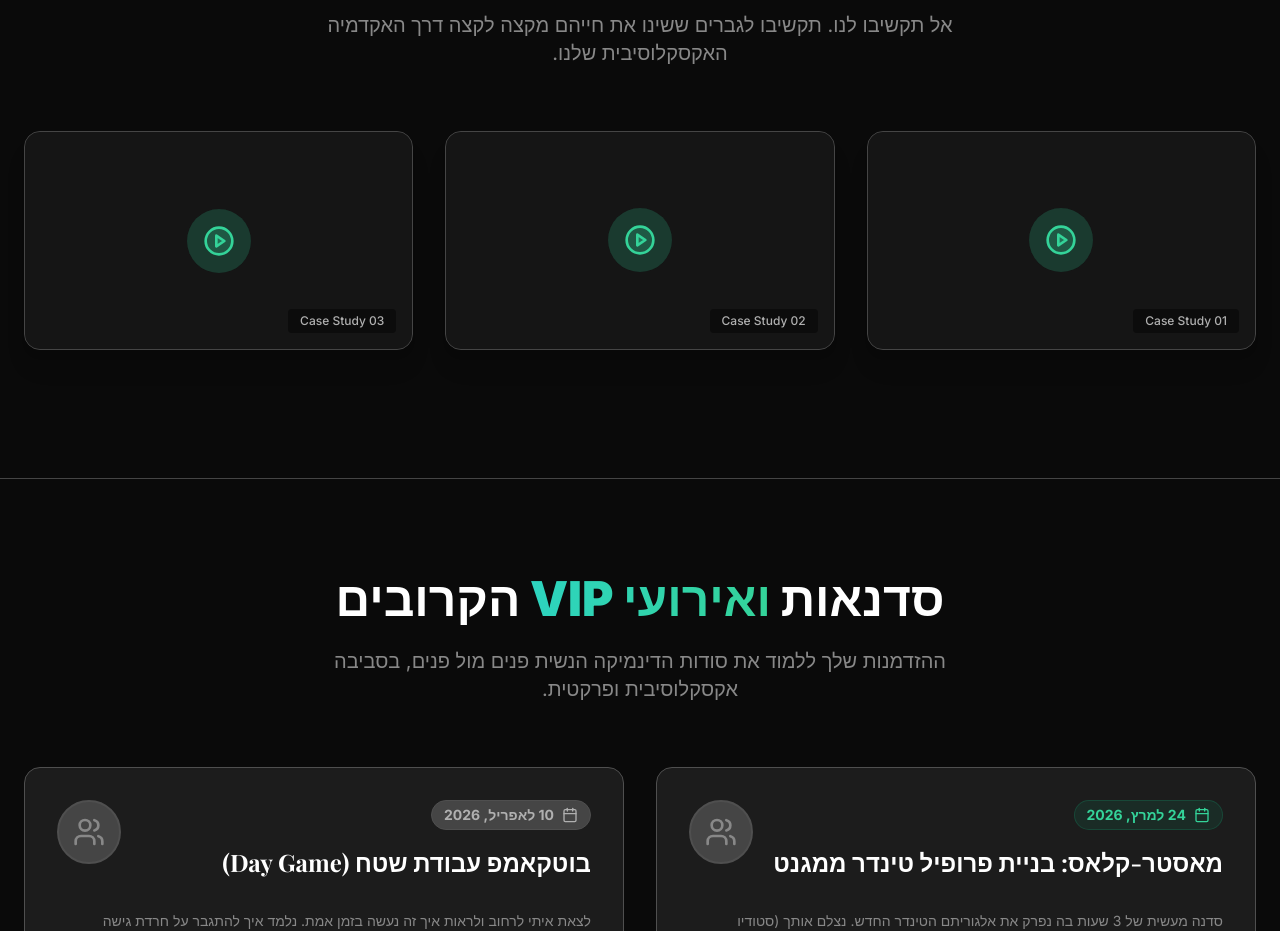
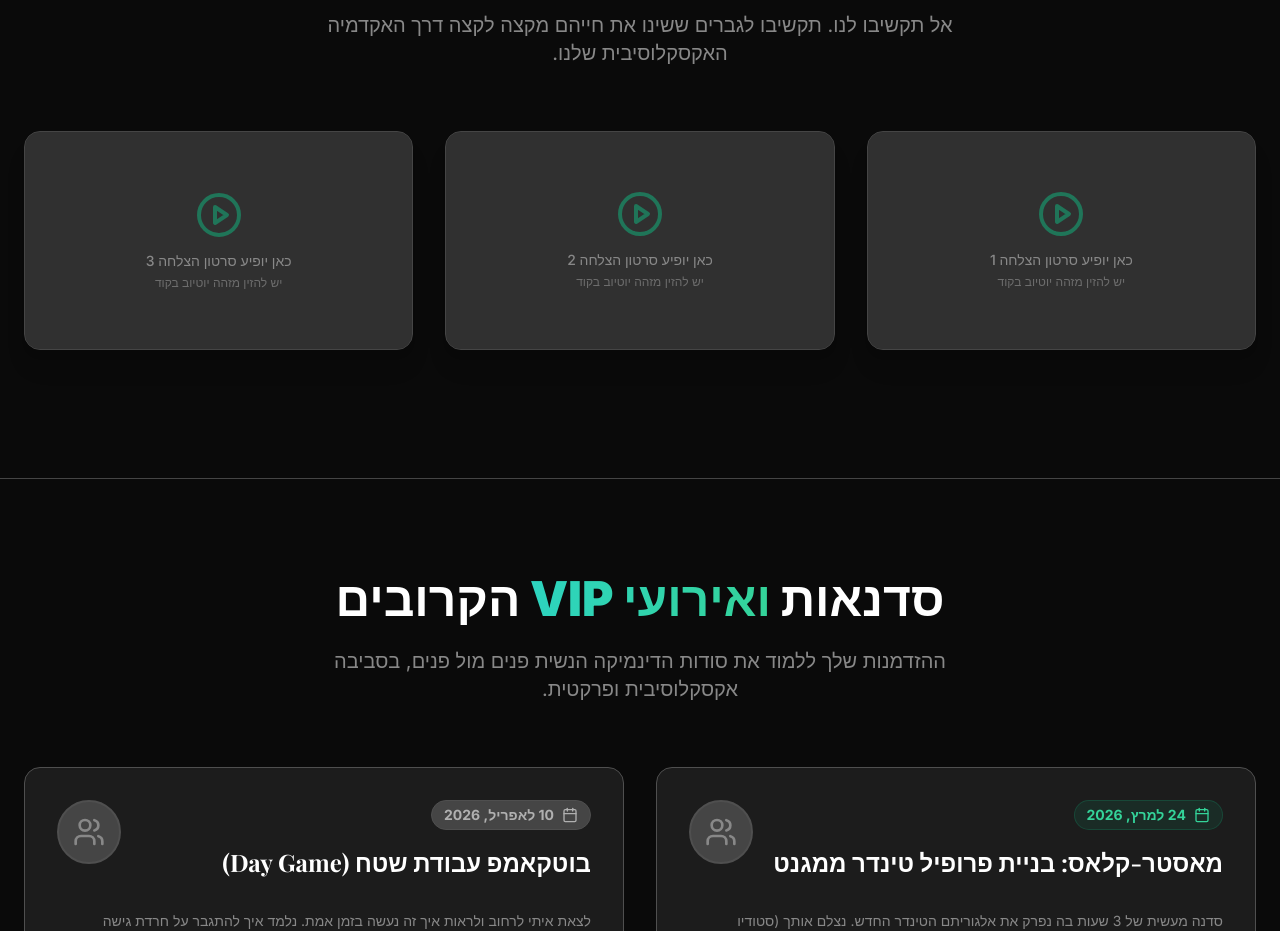
Before and after one commit to femaledynamicsx-hue/female-dynamics-app, a Next.js app in the folder dating-platform/: page / in a window 1280 px wide. Shown: the part 1120-2051 px from the top of the page. Built offline with nearby package versions, Linux system fonts and the light colour scheme; a web font is replaced by a local one.

Commit message:
feat: Add YouTube iframe embedding capability

```diff
--- a/dating-platform/src/app/page.tsx
+++ b/dating-platform/src/app/page.tsx
@@ -177,7 +177,6 @@ export default function Home() {
                         </p>
                     </motion.div>
 
-                    {/* YouTube/Vimeo Embedded Placeholders */}
                     <motion.div
                         variants={staggerContainer}
                         initial="hidden"
@@ -185,17 +184,29 @@ export default function Home() {
                         viewport={{ once: true, margin: "-50px" }}
                         className="grid grid-cols-1 md:grid-cols-2 lg:grid-cols-3 gap-8"
                     >
-                        {[1, 2, 3].map((item) => (
-                            <motion.div variants={cardVariants} key={item} className="relative aspect-video bg-charcoal-900 border border-charcoal-800 rounded-2xl overflow-hidden group cursor-pointer shadow-xl">
-                                <div className="absolute inset-0 bg-charcoal-950/40 group-hover:bg-charcoal-950/20 transition-colors z-10"></div>
-                                <div className="absolute inset-0 flex items-center justify-center z-20">
-                                    <div className="w-16 h-16 rounded-full bg-emerald-400/20 flex items-center justify-center backdrop-blur-sm group-hover:scale-110 transition-transform">
-                                        <PlayCircle className="w-8 h-8 text-emerald-400 fill-emerald-400/20" />
+                        {/*
+                          TODO: Replace these empty strings with actual YouTube Video IDs
+                          Example: for https://www.youtube.com/watch?v=dQw4w9WgXcQ
+                          the ID is "dQw4w9WgXcQ"
+                        */}
+                        {["", "", ""].map((videoId, index) => (
+                            <motion.div variants={cardVariants} key={index} className="relative aspect-video bg-charcoal-900 border border-charcoal-800 rounded-2xl overflow-hidden group shadow-xl">
+                                {videoId ? (
+                                    <iframe
+                                        className="absolute inset-0 w-full h-full"
+                                        src={`https://www.youtube.com/embed/${videoId}?rel=0`}
+                                        title={`סיפור הצלחה ${index + 1}`}
+                                        frameBorder="0"
+                                        allow="accelerometer; autoplay; clipboard-write; encrypted-media; gyroscope; picture-in-picture"
+                                        allowFullScreen
+                                    ></iframe>
+                                ) : (
+                                    <div className="absolute inset-0 flex flex-col items-center justify-center bg-charcoal-800/50 text-charcoal-400">
+                                        <PlayCircle className="w-12 h-12 mb-3 opacity-50 text-emerald-500" />
+                                        <span className="text-sm font-medium">כאן יופיע סרטון הצלחה {index + 1}</span>
+                                        <span className="text-xs mt-1 text-charcoal-500">יש להזין מזהה יוטיוב בקוד</span>
                                     </div>
-                                </div>
-                                <div className="absolute bottom-4 right-4 z-20 bg-charcoal-950/80 px-3 py-1 text-xs text-charcoal-300 rounded font-medium backdrop-blur-md">
-                                    Case Study 0{item}
-                                </div>
+                                )}
                             </motion.div>
                         ))}
                     </motion.div>
```
